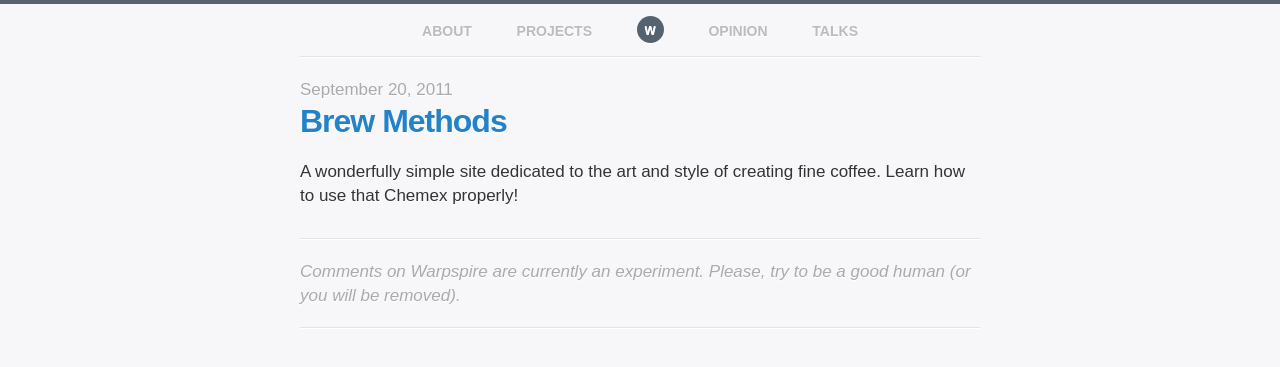
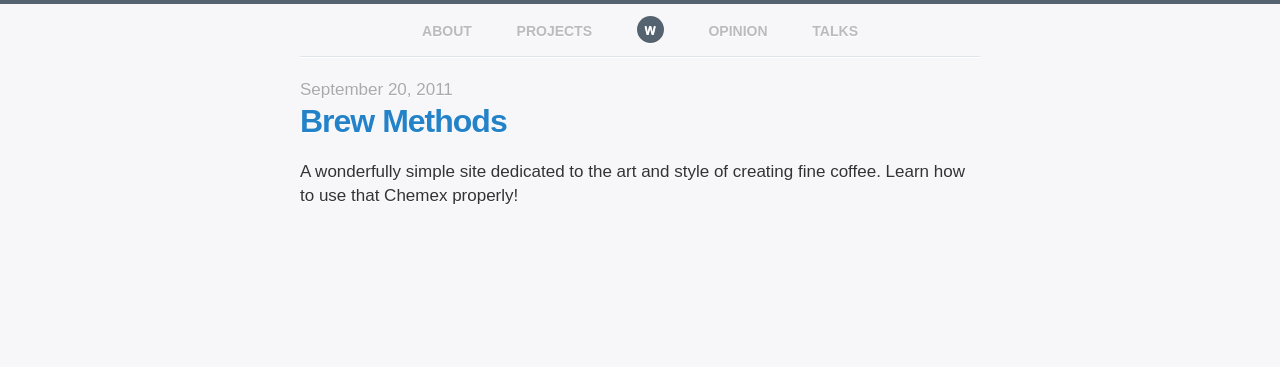
Before and after one commit to kneath/kneath.github.com, a Jekyll site: the page built from _posts/2011-09-20-link-brewmethods.md, in a window 1280 px wide. Shown: the top 367 px of the page. Built offline with Jekyll 4.4.1, drawn with Linux system fonts in a browser that asks for light colours; comment, search, counter and statistics services are not loaded.

Commit message:
Get rid of stuff mentioning comments

```diff
--- a/_layouts/book.html
+++ b/_layouts/book.html
@@ -13,7 +13,4 @@
   <p>
     If you'd like to keep in touch, I tweet <a href="https://twitter.com/kneath">@kneath</a> on Twitter. You're also welcome to send a polite email to <a href="mailto:kyle@warpspire.com">kyle@warpspire.com</a>. I don't always get the chance to respond, but email is always the best way to get in touch.
   </p>
-  <p class="comments">
-    Comments on Warpspire are currently an experiment and <strong>heavily moderated</strong>. If you are not contributing to the discussion or being an ass, I will remove you. This is not a free country.
-  </p>
 </div>
--- a/_layouts/link.html
+++ b/_layouts/link.html
@@ -4,9 +4,3 @@
 <p class="date">{{ page.date | date: "%B %e, %Y" }}</p>
 <h1 class="link"><a href="{{ page.link }}">{{ page.title }}</a></h1>
 {{ content }}
-
-<div class="keep-in-touch">
-  <p class="comments">
-    Comments on Warpspire are currently an experiment. Please, try to be a good human (or you will be removed).
-  </p>
-</div>
--- a/_layouts/post.html
+++ b/_layouts/post.html
@@ -9,7 +9,4 @@
   <p>
     If you'd like to keep in touch, I tweet <a href="https://twitter.com/kneath">@kneath</a> on Twitter. You're also welcome to send a polite email to <a href="mailto:kyle@warpspire.com">kyle@warpspire.com</a>. I don't always get the chance to respond, but email is always the best way to get in touch.
   </p>
-  <p class="comments">
-I really like having comments on my site, but I also know how they turn out more often than not. Please try to be a decent human.
-  </p>
 </div>
```
